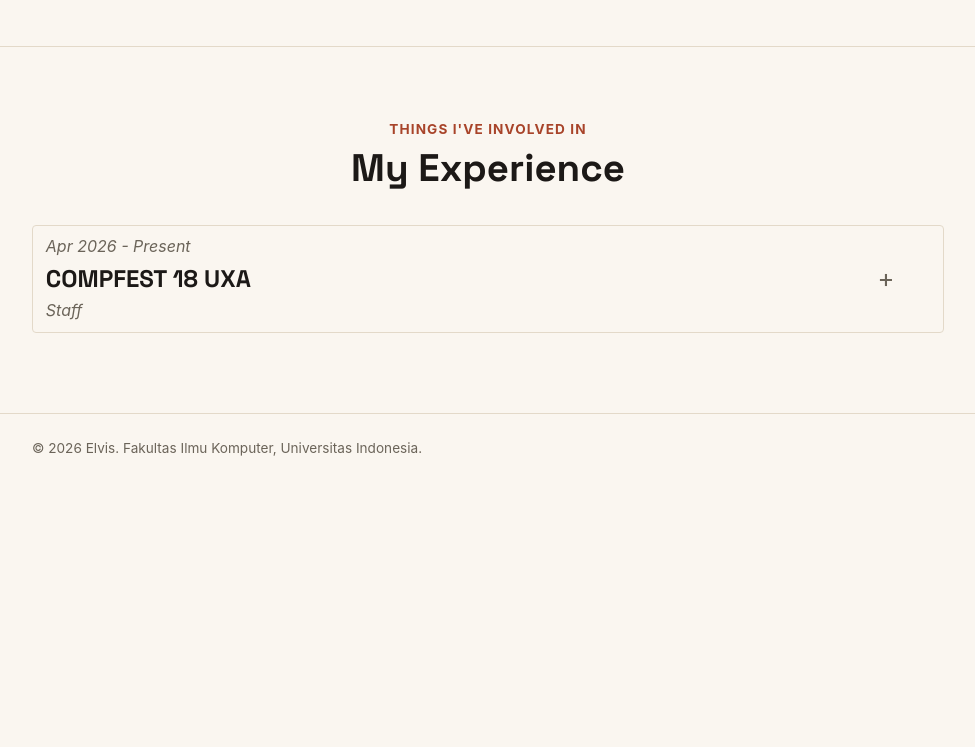
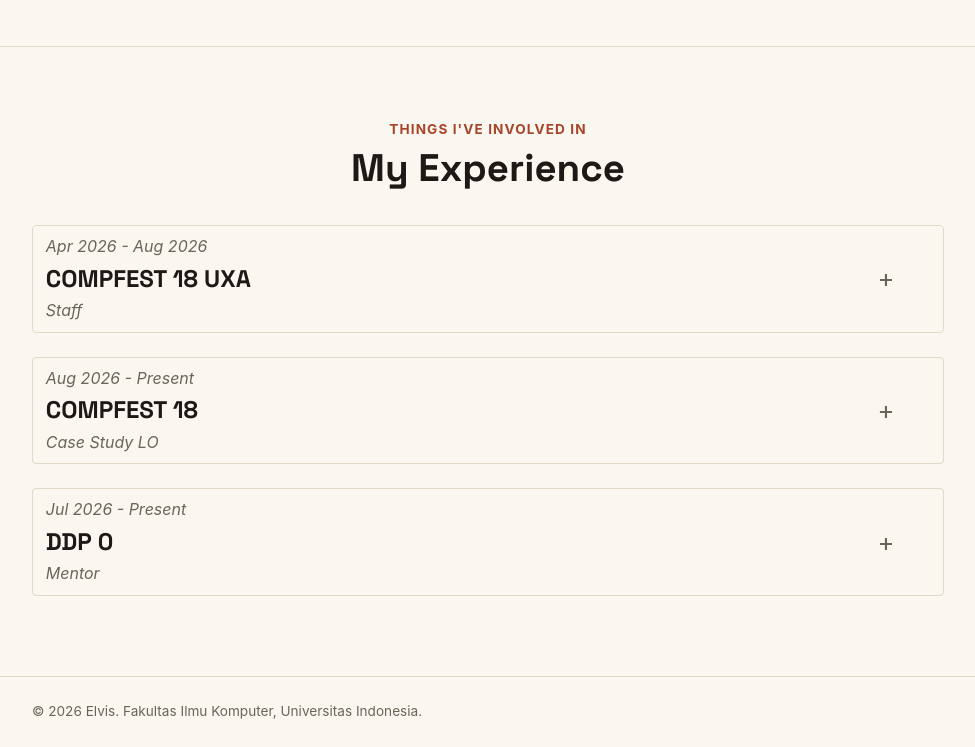
Before and after one commit to vis-fishy/myportofolio, a Django app: page / in a window 1280 px wide. Shown: the part 559-1306 px from the top of the page, without its empty margins (152-1127 px from the left). Before the commit the page ends 1015 px from the top, so only its background shows below. Run offline with Django 5.2, Linux system fonts and the light colour scheme.

Commit message:
add: add some more experience card contains my own experience

```diff
--- a/templates/index.html
+++ b/templates/index.html
@@ -63,7 +63,7 @@
 
                     <div class="experience-card">
                         <div class="card-header">
-                            <p class="bio"><em>Apr 2026 - Present</em></p>
+                            <p class="bio"><em>Apr 2026 - Aug 2026</em></p>
                             <h2>COMPFEST 18 UXA</h2>
                             <p class="bio"><em>Staff</em></p>
                         </div>
@@ -74,6 +74,43 @@
                                     <li>Assisted in planning UXA bootcamp rundowns and assigning operational roles, including Host, Time Keeper, and Presentation Operator, showcasing adept logistical and planning skills.</li>
                                     <li>Collaborated with staff to finalize event rundowns under tight deadline.</li>
                                     <li>Supported online bootcamp sessions as MC, Host, Time Keeper, Presentation Operator, and Liaison Officer for Group D.</li>
+                                </ul>
+                            </div>
+                        </div>
+                    </div>
+
+                    <div class="experience-card">
+                        <div class="card-header">
+                            <p class="bio"><em>Aug 2026 - Present</em></p>
+                            <h2>COMPFEST 18</h2>
+                            <p class="bio"><em>Case Study LO</em></p>
+                        </div>
+                        <span class="experience-toggle">+</span>
+                        <div class="card-details">
+                            <div class="card-details-inner">
+                                <ul>
+                                    <li>Coordinated Case Study sessions between mentors and participants, including scheduling and Zoom session management.</li>
+                                    <li>Assisted mentors in facilitating online sessions and took over session leadership when necessary to ensure smooth delivery.</li>
+                                    <li>Served as the communication bridge between mentors and participants by addressing and relaying technical questions related to the Case Study.</li>
+                                    <li>Supported the technical and operational needs of Case Study sessions to ensure effective communication and a smooth learning experience for participants.</li>
+                                </ul>
+                            </div>
+                        </div>
+                    </div>
+
+                    <div class="experience-card">
+                        <div class="card-header">
+                            <p class="bio"><em>Jul 2026 - Present</em></p>
+                            <h2>DDP 0</h2>
+                            <p class="bio"><em>Mentor</em></p>
+                        </div>
+                        <span class="experience-toggle">+</span>
+                        <div class="card-details">
+                            <div class="card-details-inner">
+                                <ul>
+                                    <li>Mentored students in learning fundamental Python programming concepts as preparation for the DDP 1 course.</li>
+                                    <li>Explained Python concepts in a structured manner and guided mentees through programming exercises to strengthen their understanding.</li>
+                                    <li>Assisted mentees in overcoming programming challenges and developing their problem-solving skills.</li>
                                 </ul>
                             </div>
                         </div>
```
